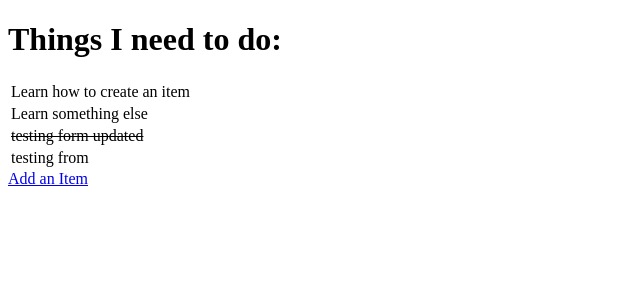
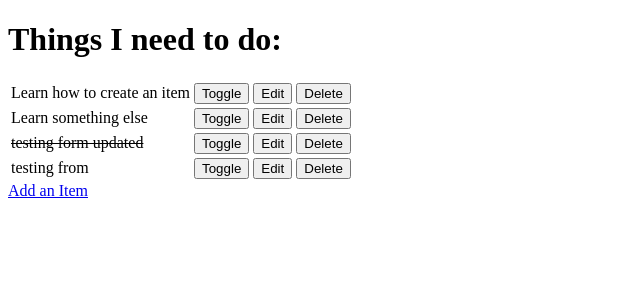
Before and after one commit to AstaJoks/hello-django, a Django app: page / in a window 1280 px wide. Shown: the top 300 px of the page, without its empty margins (0-640 px from the left). Run offline with Django 3.2, Linux system fonts and the light colour scheme; data comes from the database, SQL or seed files in the repository; both versions use the stored data as it was after the commit.

Commit message:
Add the edit, toggle and delete function

```diff
--- a/django_todo/urls.py
+++ b/django_todo/urls.py
@@ -15,10 +15,13 @@ Including another URLconf
 """
 from django.contrib import admin
 from django.urls import path
-from todo.views import get_todo_list, add_item
+from todo import views
 
 urlpatterns = [
     path('admin/', admin.site.urls),
-    path('', get_todo_list, name='get_todo_list'),
-    path('add', add_item, name='add')
+    path('', views.get_todo_list, name='get_todo_list'),
+    path('add', views.add_item, name='add'),
+    path('edit/<item_id>', views.edit_item, name='edit'),
+    path('toggle/<item_id>', views.toggle_item, name='toggle'),
+    path('delete/<item_id>', views.delete_item, name='delete')
 ]
--- a/todo/templates/todo/todo_list.html
+++ b/todo/templates/todo/todo_list.html
@@ -18,6 +18,21 @@
             {% else %}
             <td>{{ item.name }}</td>
             {% endif %}
+            <td>
+                <a href="/toggle/{{ item.id }}">
+                    <button>Toggle</button>
+                </a>
+            </td>
+            <td>
+                <a href="/edit/{{ item.id }}">
+                    <button>Edit</button>
+                </a>
+            </td>
+            <td>
+                <a href="/delete/{{ item.id }}">
+                    <button>Delete</button>
+                </a>
+            </td>
         </tr>
         {% empty %}
         <tr>
--- a/todo/views.py
+++ b/todo/views.py
@@ -1,4 +1,4 @@
-from django.shortcuts import render, redirect
+from django.shortcuts import render, redirect, get_object_or_404
 from .models import Item
 from .forms import ItemForm
 
@@ -26,3 +26,31 @@ def add_item(request):
     }
 
     return render(request, 'todo/add_item.html', context)
+
+
+def edit_item(request, item_id):
+    item = get_object_or_404(Item, id=item_id)
+    if request.method == 'POST':
+        form = ItemForm(request.POST, instance=item)
+        if form.is_valid():
+            form.save()
+            return redirect('get_todo_list')
+
+    form = ItemForm(instance=item)
+    context = {
+        'form': form
+    }
+    return render(request, 'todo/edit_item.html', context)
+
+
+def toggle_item(request, item_id):
+    item = get_object_or_404(Item, id=item_id)
+    item.done = not item.done
+    item.save()
+    return redirect('get_todo_list')
+
+
+def delete_item(request, item_id):
+    item = get_object_or_404(Item, id=item_id)
+    item.delete()
+    return redirect('get_todo_list')
```
Also changed, not shown: todo/templates/todo/edit_item.html (added, +24 -0 lines), db.sqlite3.
